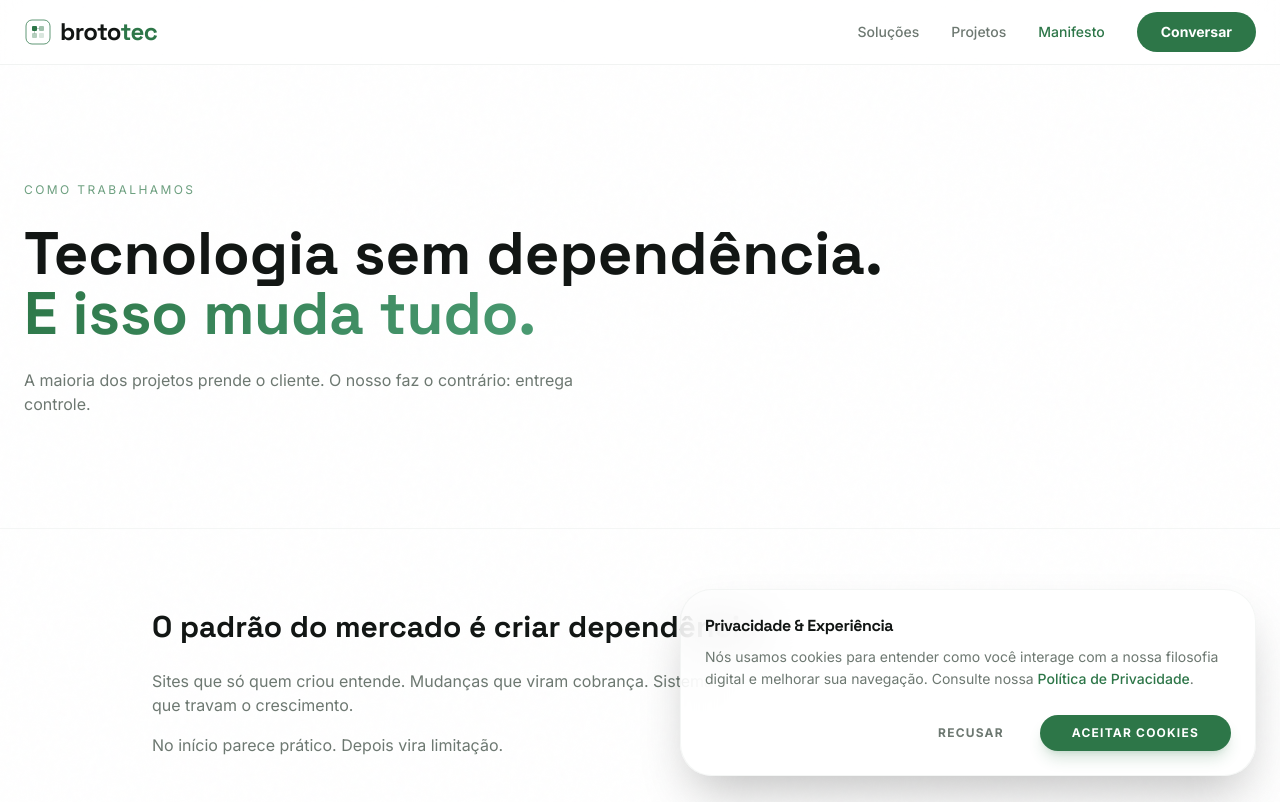
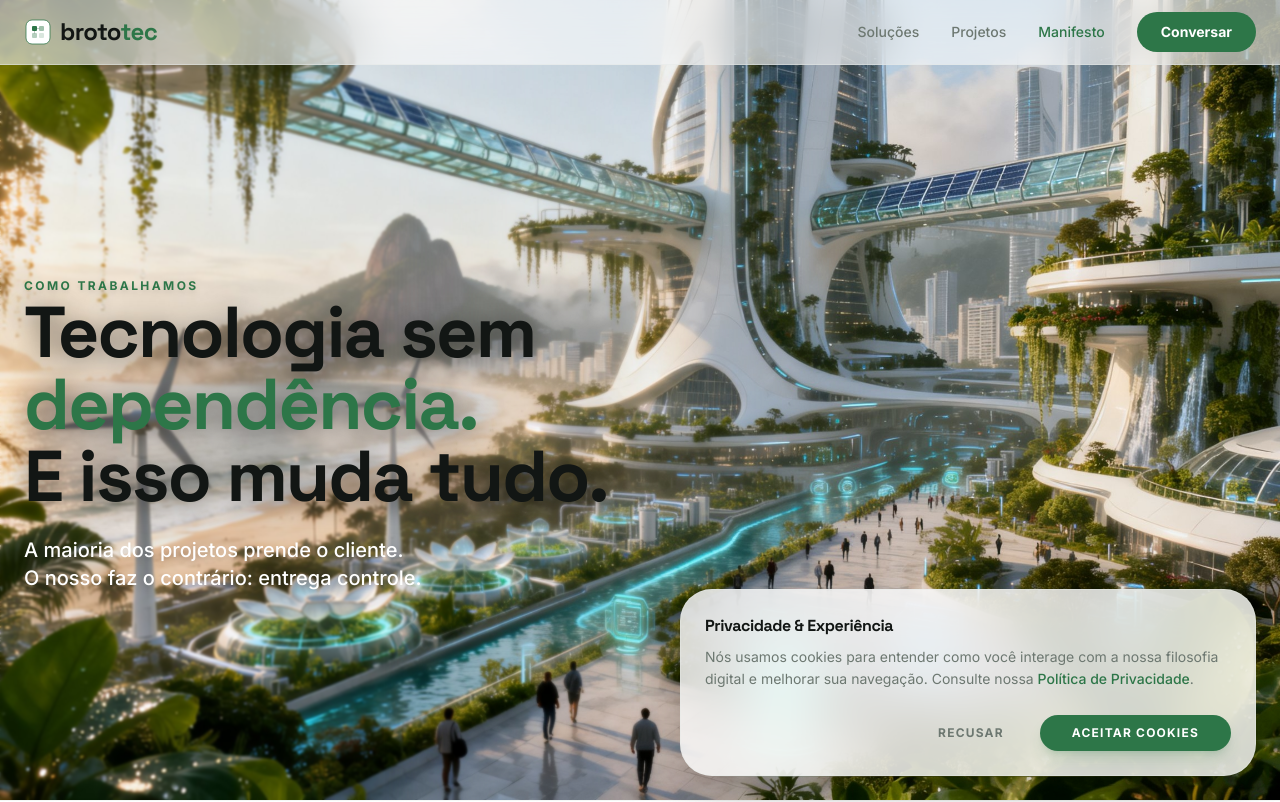
Before and after one commit to marllonpanisset/brototec, a React (Vite) app: page /manifesto in a window 1280 px wide. Shown: the top 802 px of the page. Built offline with nearby package versions, Linux system fonts and the light colour scheme.

Commit message:
aplicando hero com imagem solarpunk na pagina manifesto

```diff
--- a/src/pages/Manifesto.jsx
+++ b/src/pages/Manifesto.jsx
@@ -62,34 +62,35 @@ export default function Manifesto() {
       <Navbar />
 
       {/* HERO */}
-      <section className="pt-44 pb-28">
-        <div className="max-w-7xl mx-auto px-6">
-          <motion.span
-            initial={{ opacity: 0 }}
-            animate={{ opacity: 1 }}
-            className="text-xs uppercase tracking-[0.2em] text-primary/70"
-          >
+      <section className="relative pt-44 pb-28 min-h-[100vh] flex items-center overflow-hidden">
+        <div className="absolute inset-0 z-0">
+          <img
+            src="/images/manifesto/manifesto-hero-solarpunk.jpeg"
+            alt="Solarpunk Rio"
+            className="w-full h-full object-cover object-center"
+          />
+
+          <div className="absolute inset-0 bg-background/1 backdrop-blur-[1px] z-10" style={{ maskImage: 'linear-gradient(to right, black 30%, transparent 70%)' }} />
+        </div>
+
+        <div className="max-w-7xl mx-auto px-6 relative z-20 w-full">
+          <motion.span className="text-xs font-bold uppercase tracking-[0.2em] text-primary drop-shadow-md">
             Como trabalhamos
           </motion.span>
 
           <motion.h1
-            initial={{ opacity: 0, y: 30 }}
-            animate={{ opacity: 1, y: 0 }}
-            className="font-heading text-5xl md:text-6xl font-bold mt-6 max-w-4xl"
+            className="font-heading text-4xl sm:text-5xl lg:text-7xl font-bold leading-[1.05] tracking-tight max-w-4xl drop-shadow-[0_4px_12px_rgba(0,0,0,0.5)]"
           >
-            Tecnologia sem dependência.
+            Tecnologia sem <br className="hidden md:block" />
+            <span className="text-primary">dependência.</span>
             <br />
-            <span className="text-gradient-green">
-              E isso muda tudo.
-            </span>
+            <span>E isso muda tudo.</span>
           </motion.h1>
 
           <motion.p
-            initial={{ opacity: 0 }}
-            animate={{ opacity: 1 }}
-            className="mt-6 text-muted-foreground max-w-xl"
+            className="mt-6 max-w-xl text-lg md:text-xl leading-relaxed drop-shadow-md font-medium text-white text drop-shadow-[0_4px_12px_rgba(0,0,0,0.9)]"
           >
-            A maioria dos projetos prende o cliente.
+            A maioria dos projetos prende o cliente. <br />
             O nosso faz o contrário: entrega controle.
           </motion.p>
         </div>
@@ -124,7 +125,7 @@ export default function Manifesto() {
               transition={{ delay: i * 0.06 }}
               className="grid md:grid-cols-3 gap-6 border-t border-border/40 pt-8"
             >
-              <span className="text-xs text-primary/50">{p.num}</span>
+              <span className="text-xs text-primary">{p.num}</span>
 
               <h3 className="font-heading font-semibold">
                 {p.title}
```
Also changed, not shown: public/images/manifesto/manifesto-hero-solarpunk.jpeg (added).
